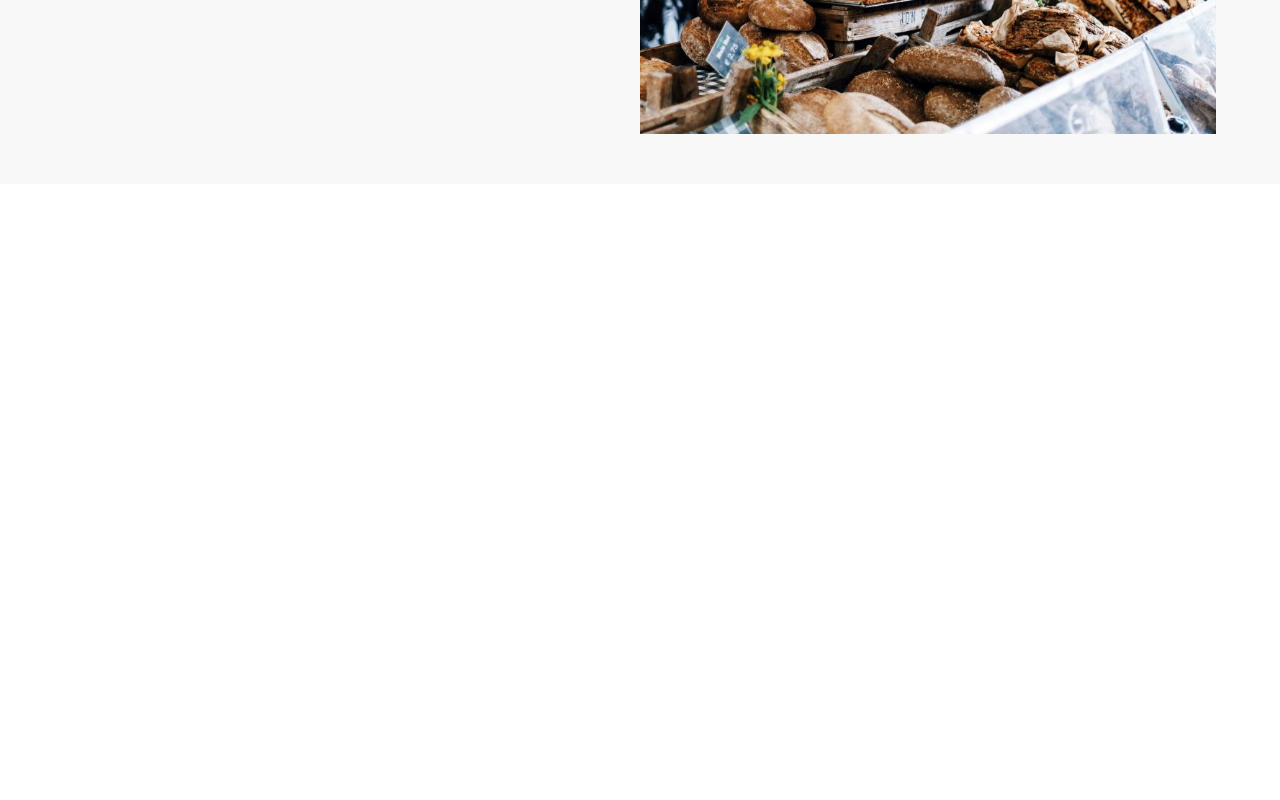
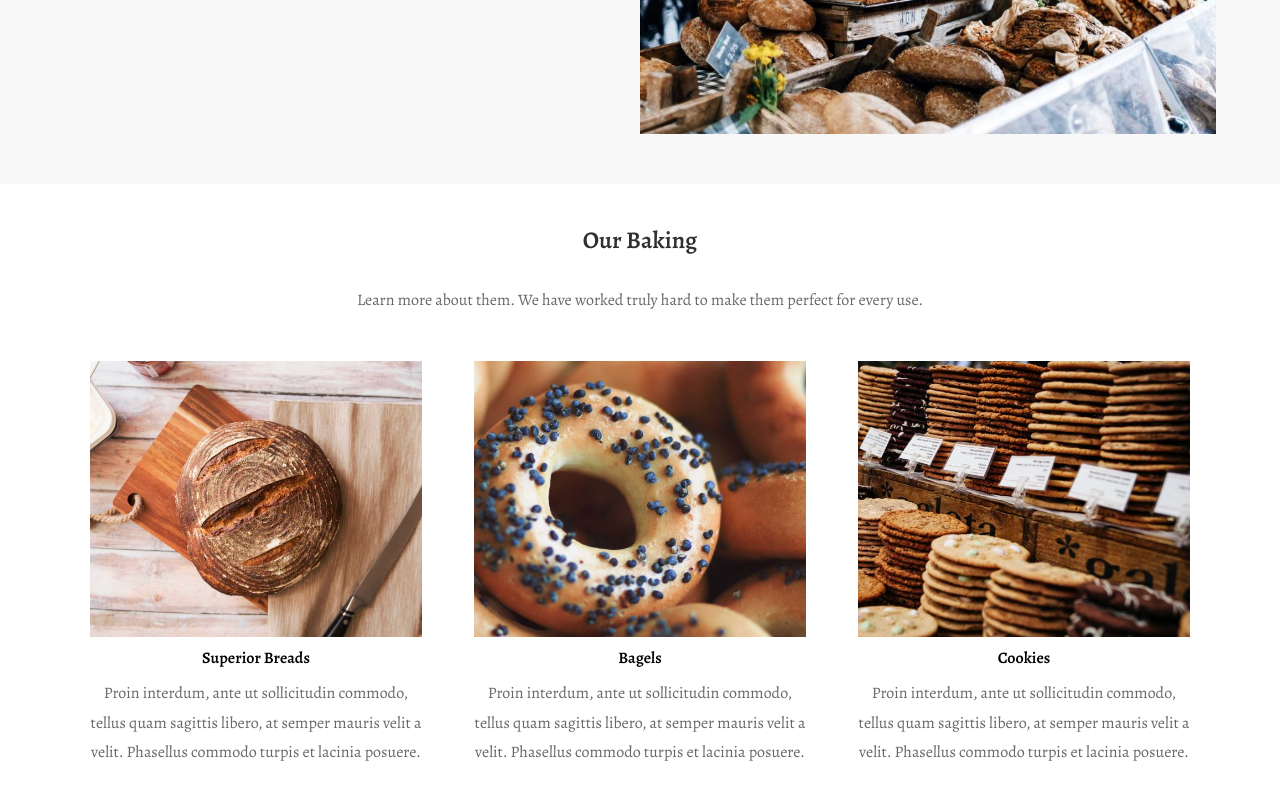
Before and after one commit to Ma9da/bakery-landing-page, a React (Create React App) app: page / in a window 1280 px wide. Shown: the part 1804-2604 px from the top of the page. Before the commit the page ends 1988 px from the top, so only its background shows below. Built offline with nearby package versions, Linux system fonts and the light colour scheme.

Commit message:
added: baking component on app

```diff
--- a/src/App.js
+++ b/src/App.js
@@ -1,4 +1,5 @@
 import About from "./components/about/About";
+import Baking from "./components/baking/Baking";
 import Hero from "./components/hero/Hero";
 import Location from "./components/location/Location";
 import Navbar from "./components/navbar/Navbar";
@@ -10,6 +11,7 @@ function App() {
   <Hero/>
   <About/>
   <Location/>
+  <Baking/>
   </>
   );
 }
```
